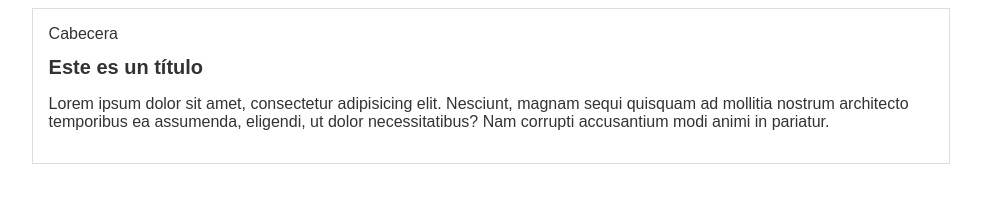
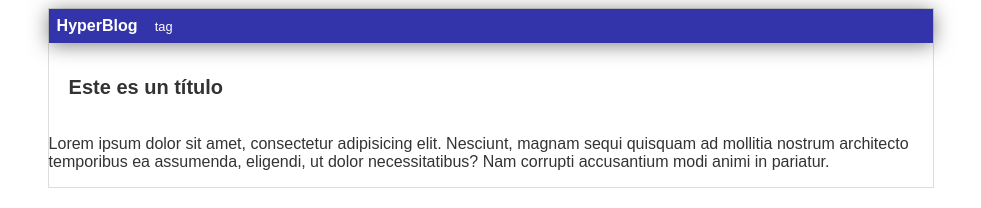
Before and after one commit to Ariza1/blog, a plain HTML site: page index.html in a window 1280 px wide. Shown: the whole page, without its empty margins (149-1130 px from the left). Drawn offline with Linux system fonts and the light colour scheme.

Commit message:
finalizada la cabecera con nuevo diseño

```diff
--- a/css/styles.css
+++ b/css/styles.css
@@ -11,8 +11,26 @@ body{
     text-align: left;
     border: 1px solid #ddd;
     margin: 0 auto;
+    padding: 0px;
 }
 
 #container h1{
     font-size: 20px;
 }
+#container h1{
+    padding: 1em;
+}
+
+#cabecera{
+    background-color: #33a;
+    color: #fff;
+    font-weight: bold;
+    margin: 0px;padding: 0.5em;
+    box-shadow: 0px 2px 20px rgba(0, 0, 0, 0.5);
+}
+
+#cabecera #tagline{
+    padding: 0 0 0 1em;
+    font-weight: normal;
+    font-size: 0.8em;
+}
--- a/index.html
+++ b/index.html
@@ -12,7 +12,7 @@
 <body>
     <div id="container">
         <div id="cabecera">
-            Cabecera
+            HyperBlog <span id="tagline">tag</span>
         </div>
         <div id="post">
             <h1>Este es un título</h1>
```
